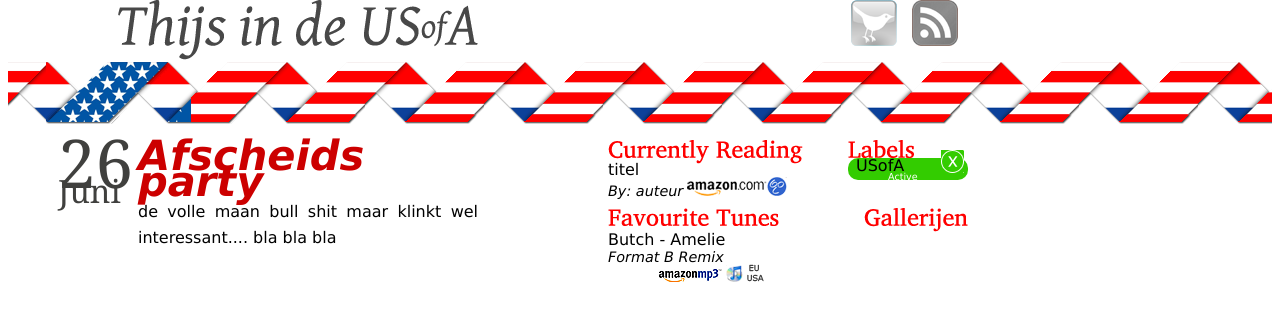
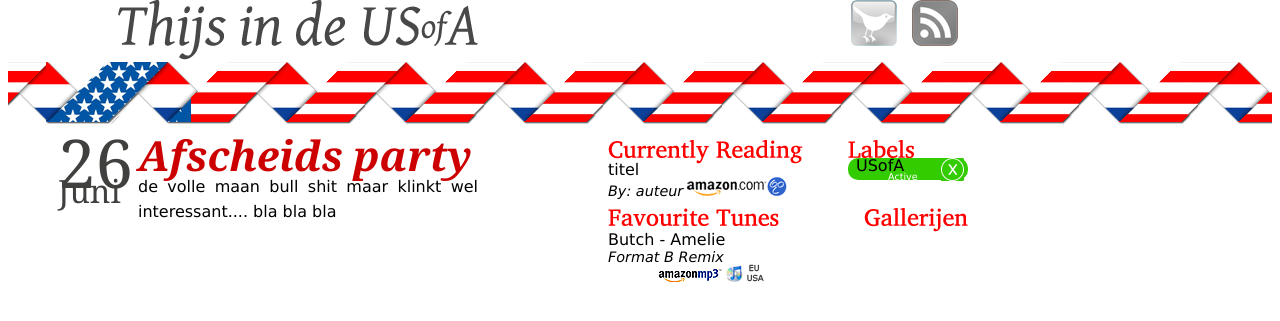
Before and after one commit to puredevotion/USofA-blog, a PHP site: page / in a window 1280 px wide. Shown: the part 13-334 px from the top of the page. Run offline with PHP 8.4, Linux system fonts and the light colour scheme; some web fonts are replaced.

Commit message:
Nieuwe fonts toegevoegd Fonts added

```diff
--- a/css/layout.css
+++ b/css/layout.css
@@ -158,5 +158,5 @@
 	position: relative;
 	float:right;
 	margin-right: 4px;
-	top: -30px;
+
 }
--- a/css/typografie.css
+++ b/css/typografie.css
@@ -1,5 +1,30 @@
 @charset "utf-8";
 /* CSS Document */
+@font-face {
+  font-family: Charis SIL;
+  src: url(inc/CharisSILR.ttf) format("truetype");
+  /* font-weight, font-style ==> default to normal */
+}
+
+@font-face {
+  font-family: Charis SIL;
+  src: url(inc/CharisSILI.ttf) format("truetype");
+  font-style: italic;
+}
+
+@font-face {
+  font-family: Charis SIL;
+  src: url(inc/CharisSILB.ttf) format("truetype");
+  font-weight: bold;
+}
+
+@font-face {
+  font-family: Charis SIL;
+  src: url(inc/CharisSILBI.ttf) format("truetype");
+  font-style: italic;
+  font-weight: bold;
+}
+
 body {
 	font-size: 66.7%;
 	font-size: 1.0em;
@@ -8,7 +33,7 @@ body {
 
 h1 {
 	margin: 0px;
-	pading: 0px;
+	padding: 0px;
 }
 
 h2 {
@@ -29,10 +54,11 @@ h3 {
 .content h2 {
 	font-size: 2.6em;
 	color: #C00;
-	font-family: "Charis SIL", "Charis sil" "Charsilsil";
-	font-style:italic;
+	font-family: "Charis SIL", Charis SIL, "Charis sil", Georgia;
+	font-style: italic;
 	margin-bottom: 5px;
 }
+
 .post .datum {
 	font-family: "High Tower Text", Georgia;
 	font-size: 2em;
--- a/index.html
+++ b/index.html
@@ -1,7 +1,7 @@
 <!DOCTYPE html PUBLIC "-//W3C//DTD XHTML 1.0 Transitional//EN" "http://www.w3.org/TR/xhtml1/DTD/xhtml1-transitional.dtd">
 <html xmlns="http://www.w3.org/1999/xhtml">
 <head>
-<title>blog</title>
+<title>Thijs in de US of A | blog</title>
 <meta http-equiv="Content-Type" content="text/html; charset=iso-8859-1" />
 <link href="css/layout.css" type="text/css" rel="stylesheet" />
 <link href="css/typografie.css" type="text/css" rel="stylesheet" />
@@ -33,7 +33,7 @@
 		<div id="navigation">
 			<div id="labels">
 			<h2><img id="index_22" src="images/index_22.png" width="66" height="18" alt="" /></h2>
-				<div class="label"><div class="titel">USofA</div><div class="active">Active</div><img class="label_button" src="images/index_29.gif" width="23" height="23" alt="" /></div>
+				<div class="label"><img class="label_button" src="images/index_29.gif" width="23" height="23" alt="" /><div class="titel">USofA</div><div class="active">Active</div></div>
 			</div>
 
 			<div id="reading">
```
Also changed, not shown: 4 other files.
